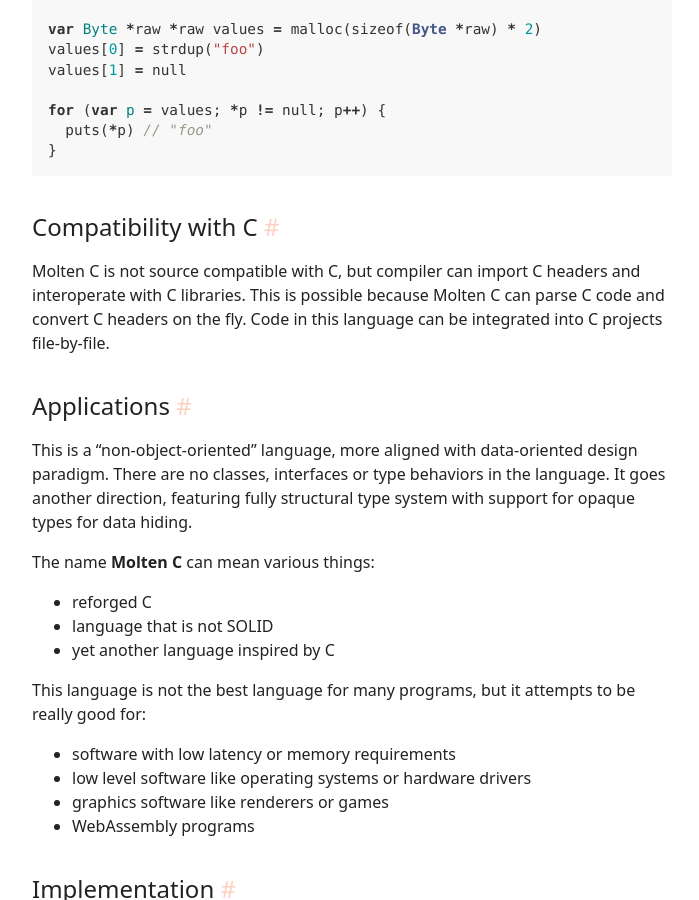
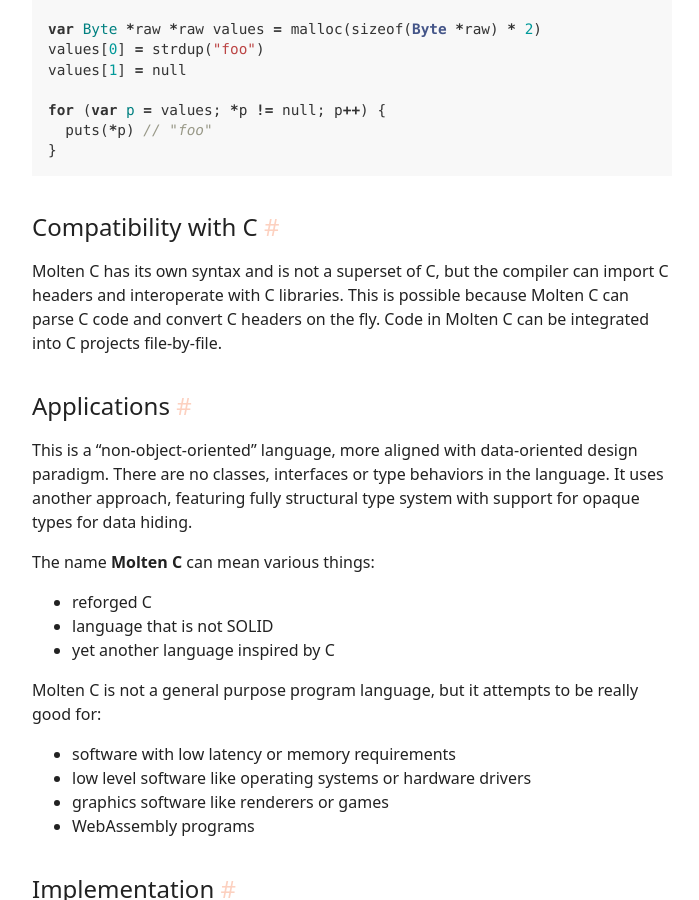
Before and after one commit to iefserge/moltenc.dev, a Jekyll site: the page built from index.md, in a window 1280 px wide and 900 px high, scrolled down 1826 px. Shown: the whole window, without its empty margins (16-715 px from the left). Built offline with Jekyll 4.4.1, drawn with Linux system fonts in a browser that asks for light colours; some of the changed text lies outside the part shown.

Commit message:
Update language in index.md slightly
I think this is a bit smoother, also rephrasing a few things we covered in our call.

```diff
--- a/index.md
+++ b/index.md
@@ -8,10 +8,10 @@ nav_title: Home
 
 # __Molten C__ -- evolved C programming language
 
-This is a project to create an improved version of C, explore
+Molten C is a project to create an improved version of C, exploring
 an alternative data-oriented evolution path for C. The goal is to preserve
 an essence and "spirit" of C, and seamlessly
-interoperate with C libraries of any complexity, including C standard library.
+interoperate with C libraries of any complexity, including the C standard library.
 
 #### Factorial
 
@@ -90,10 +90,10 @@ for (var p = values; *p != null; p++) {
 
 ## Compatibility with C
 
-Molten C is not source compatible with C,
-but compiler can import C headers and interoperate with C libraries.
+Molten C has its own syntax and is not a superset of C,
+but the compiler can import C headers and interoperate with C libraries.
 This is possible because Molten C can parse C code and convert C headers
-on the fly. Code in this language can be integrated into C projects
+on the fly. Code in Molten C can be integrated into C projects
 file-by-file.
 
 ## Applications
@@ -101,7 +101,7 @@ file-by-file.
 This is a "non-object-oriented" language, more aligned with
 data-oriented design paradigm.
 There are no classes, interfaces or type behaviors in the language.
-It goes another direction, featuring fully structural type system with
+It uses another approach, featuring fully structural type system with
 support for opaque types for data hiding.
 
 The name __Molten C__ can mean various things:
@@ -110,7 +110,7 @@ The name __Molten C__ can mean various things:
 - language that is not SOLID
 - yet another language inspired by C
 
-This language is not the best language for many programs, but it attempts
+Molten C is not a general purpose program language, but it attempts
 to be really good for:
 
 - software with low latency or memory requirements
```
